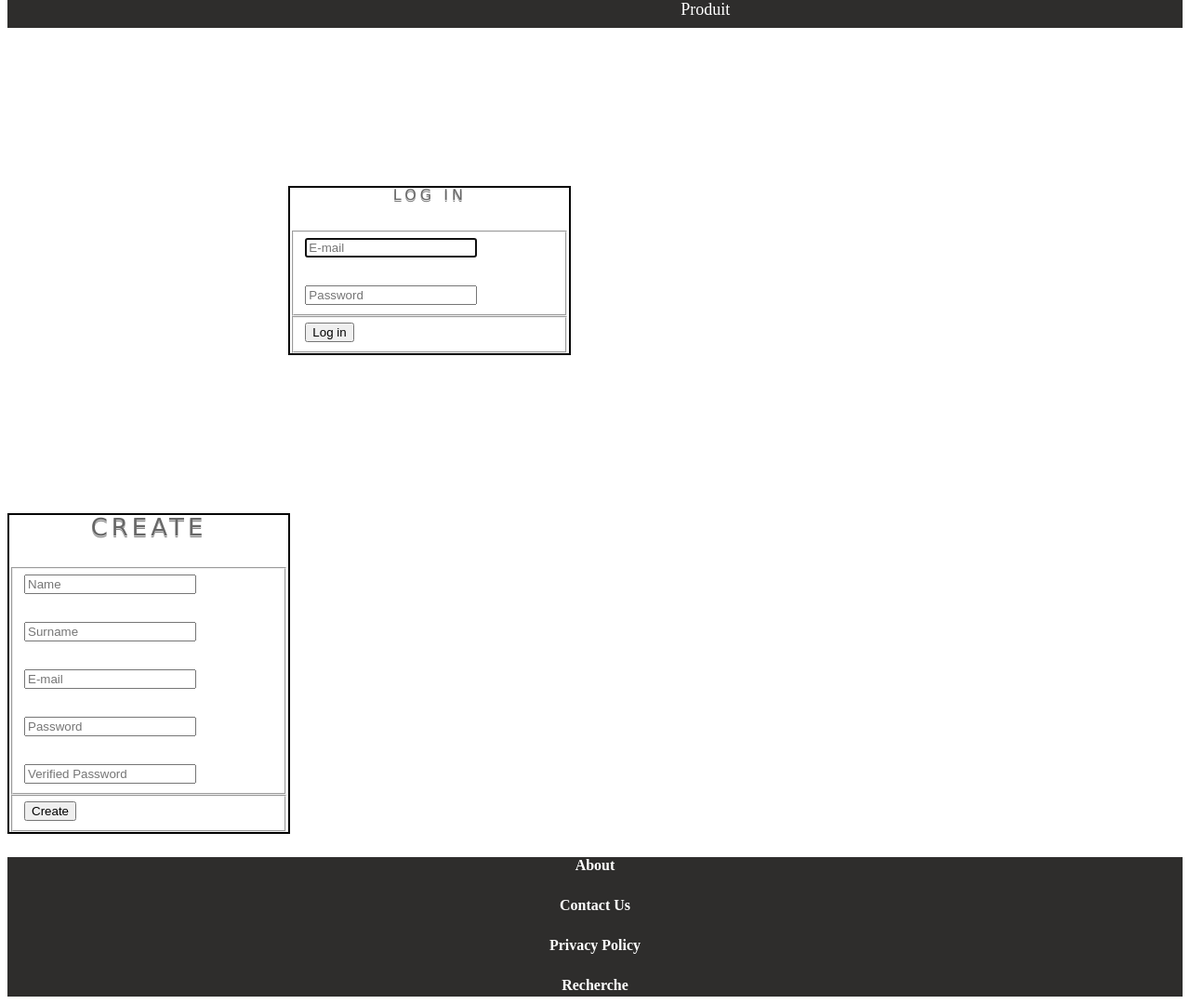
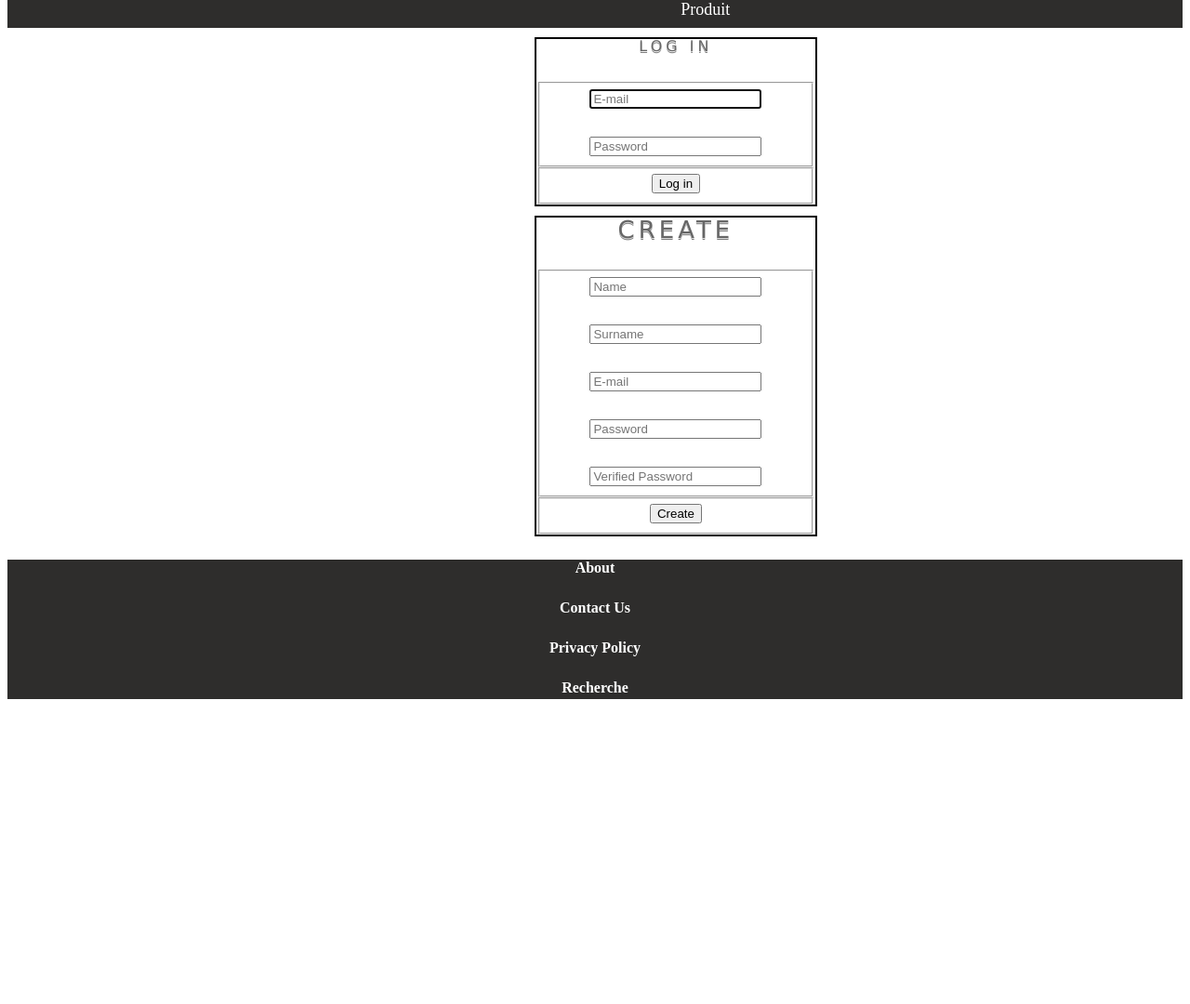
Before and after one commit to TheophileLct/Projet_TechnoWeb, a PHP site: page /account.php in a window 1280 px wide. Shown: the part 208-1288 px from the top of the page at 93% size. After the commit the page ends 960 px from the top, so only its background shows below. Run offline with PHP 8.4, Linux system fonts and the light colour scheme.

Commit message:
mise en page account

```diff
--- a/account.php
+++ b/account.php
@@ -3,7 +3,7 @@
 <html>
 
 <head>
-    <link rel="stylesheet" href="account.css" />
+    <link rel="stylesheet" href="css/account.css" />
     <?php include 'header.php'?>
 
 </head>
--- a/css/account.css
+++ b/css/account.css
@@ -2,16 +2,18 @@
 
     width: 300px;
     border: 2px solid;
-    margin-top : 170px;
-    margin-left: 8cm;
+    margin-top : 10px;
+    margin-left: 15cm;
+    text-align: center;
 }
 
 #create {
 
     width: 300px;
     border: 2px solid;
-    margin-top : 170px;
-    margin-right:  8cm;
+    margin-top : 10px;
+    margin-left:  15cm;
+    text-align: center;
 }
 
 h1 {
```
